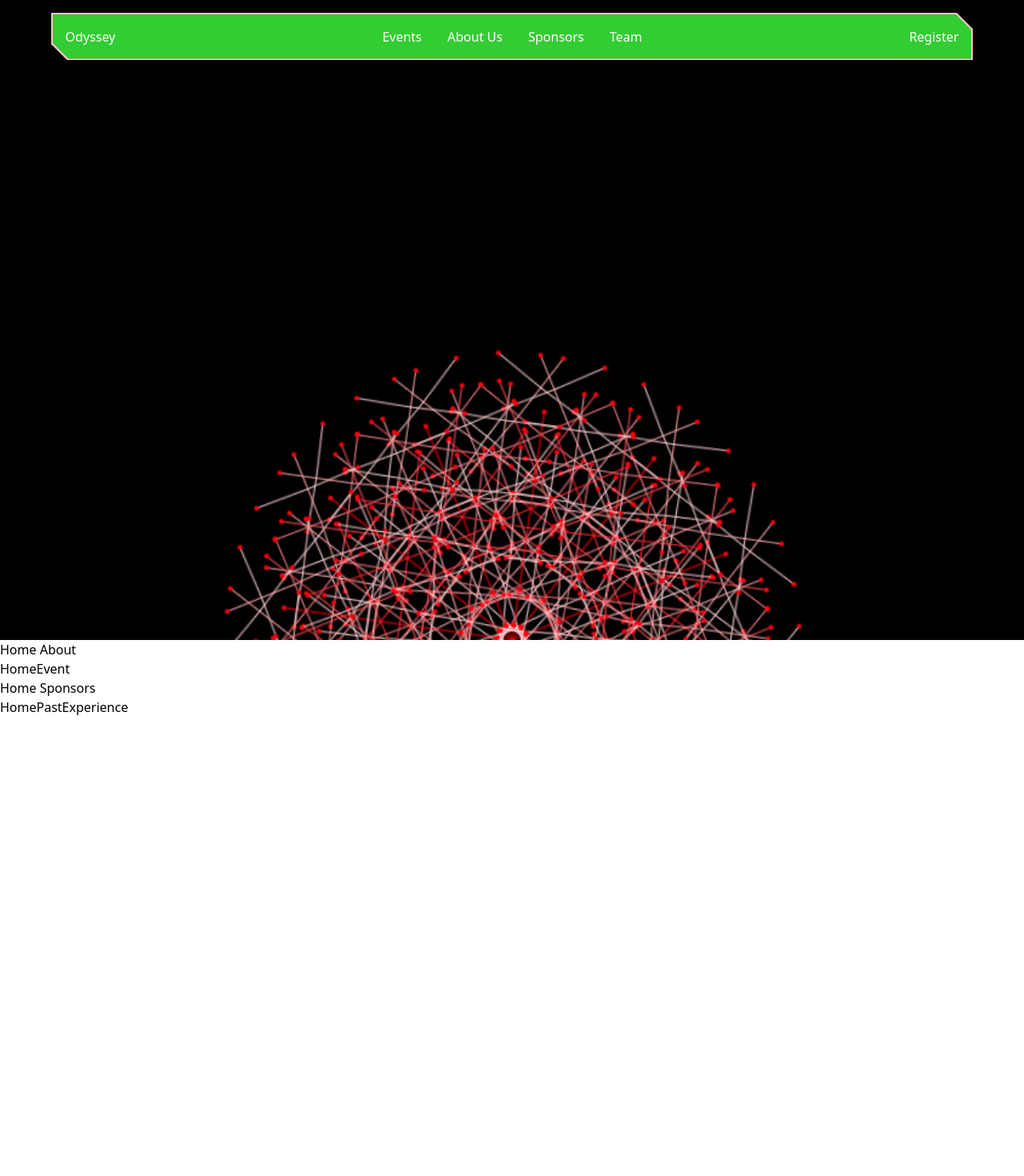
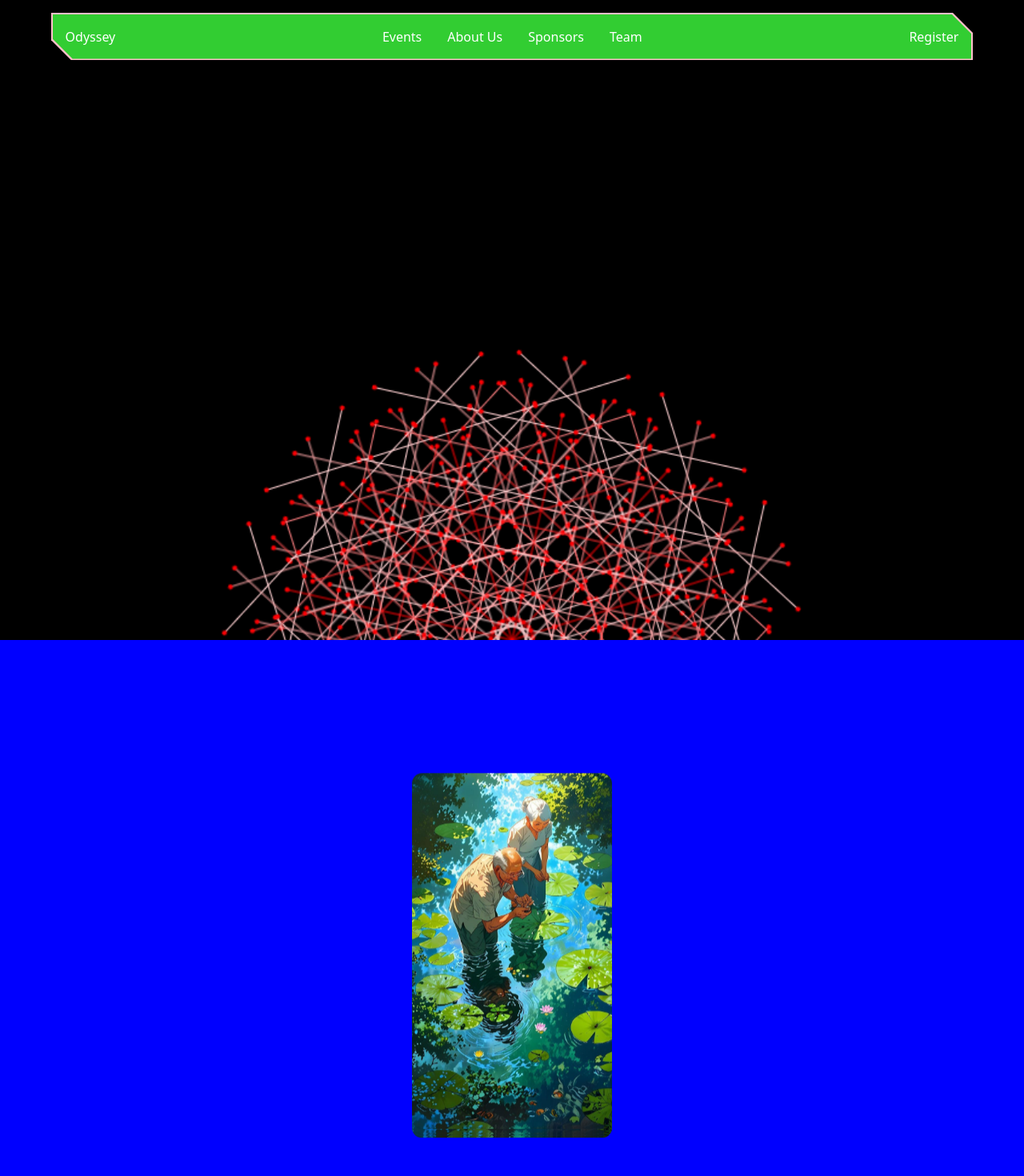
Before and after one commit to saicastic/odyssey, a Next.js app: page / in a window 1280 px wide. Shown: the top 1470 px of the page at 80% size. Before the commit the page ends 900 px from the top, so only its background shows below. Built offline with nearby package versions, Linux system fonts and the light colour scheme.

Commit message:
add homeevent changes 1

```diff
--- a/package.json
+++ b/package.json
@@ -9,6 +9,7 @@
     "lint": "next lint"
   },
   "dependencies": {
+    "@gsap/react": "^2.1.2",
     "gsap": "^3.12.7",
     "lenis": "^1.1.20",
     "next": "^15.1.7",
--- a/src/app/globals.css
+++ b/src/app/globals.css
@@ -11,18 +11,113 @@
 html,
 body {
   width: 100%;
-  height: 100%;
 }
 
 body {
   position: relative;
 }
 
-img,svg{
+img,
+svg {
   width: 100%;
   height: 100%;
   object-fit: cover;
 }
+
+section {
+  width: 100%;
+  height: 100vh;
+  background-color: pink;
+}
+
+.EventSec {
+  position: relative;
+  width: 100%;
+  height: 100vh;
+  background-color: blue;
+}
+
+.HomeEventCard {
+  position: absolute;
+  top: 50%;
+  left: 50%;
+  transform: translate(-50%, -50%);
+  width: 250px;
+  aspect-ratio: 9/16;
+  perspective: 1000px;
+}
+
+.HomeEventCard p {
+  position: absolute;
+  top: 50%;
+  left: 50%;
+  transform: translate(-50%, -50%);
+  text-align: center;
+  font-size: 20px;
+  font-weight: 500;
+}
+
+.cardWrapper {
+  position: absolute;
+  top: 50%;
+  left: 50%;
+  transform: translate(-50%, -50%);
+  width: 100%;
+  height: 100%;
+  animation: floating 3s infinite ease-in-out;
+}
+
+#card-1 .cardWrapper {
+  animation-delay: 0;
+}
+#card-2 .cardWrapper {
+  animation-delay: 0.2s;
+}
+#card-3 .cardWrapper {
+  animation-delay: 0.4s;
+}
+#card-4 .cardWrapper {
+  animation-delay: 0.6s;
+}
+
+.flipCardInner {
+  position: relative;
+  width: 100%;
+  height: 100%;
+  transform-style: preserve-3d;
+}
+
+.flipCardFront,
+.flipCardBack {
+  position: absolute;
+  width: 100%;
+  height: 100%;
+  backface-visibility: hidden;
+  border-radius: 0.8rem;
+  overflow: hidden;
+}
+
+.flipCardBack {
+  padding: 1rem;
+  background-color: #fff;
+  transform: rotateY(180deg);
+}
+
+@keyframes floating {
+  0% {
+    transform: translate(-50%, -50%);
+  }
+
+  50% {
+    transform: translate(-50%, -60%);
+  }
+
+  100% {
+    transform: translate(-50%, -50%);
+  }
+}
+
+/* container code  */
 
 /* xs */
 @media (min-width: 475px) {
--- a/src/app/page.js
+++ b/src/app/page.js
@@ -9,7 +9,7 @@ export default function Home() {
   return (
     <>
       <Hero />
-      <HomeAbout />
+      {/* <HomeAbout /> */}
       <HomeEvent />
       <HomeSponsors />
       <HomePastExperience />
--- a/src/components/Footer.jsx
+++ b/src/components/Footer.jsx
@@ -7,27 +7,6 @@ gsap.registerPlugin(ScrollTrigger);
 
 const Footer = () => {
   const footerRef = useRef(null);
-
-  useEffect(() => {
-    const footer = footerRef.current;
-
-    gsap.fromTo(
-      footer,
-      { opacity: 0, y: 100 }, // Initial state (hidden, pushed down)
-      {
-        opacity: 1,
-        y: 0,
-        duration: 1.5,
-        ease: "power3.out",
-        scrollTrigger: {
-          trigger: footer,
-          start: "top bottom", // When the top of footer enters the bottom of viewport
-          end: "top center", // Animation completes when the footer is in the center
-          scrub: true, // Smooth animation with scroll
-        },
-      }
-    );
-  }, []);
 
   return (
     <footer
--- a/src/components/sections/HomeEvent.jsx
+++ b/src/components/sections/HomeEvent.jsx
@@ -1,7 +1,22 @@
+"use client";
+
+import { useEffect, useReducer } from "react";
+import HomeEventCard from "../snippets/HomeEventCard";
+import gsap from "gsap";
+import { ScrollTrigger } from "gsap/ScrollTrigger";
+
 const HomeEvent = () => {
   return (
-    <section>
-      <h1>HomeEvent</h1>
+    <section className="EventSec">
+      {[...Array(4)].map((_, index) => (
+        <HomeEventCard
+          key={index}
+          id={`card-${index + 1}`}
+          frontSrc="/watergranny.jpg"
+          frontAlt="Card Image"
+          backText="Your card Details Appear here"
+        />
+      ))}
     </section>
   );
 };
--- /dev/null
+++ b/src/components/snippets/HomeEventCard.jsx
@@ -0,0 +1,26 @@
+import Image from "next/image";
+
+const HomeEventCard = ({ id, frontSrc, frontAlt, backText }) => {
+  return (
+    <div className="HomeEventCard" id={id}>
+      <div className="cardWrapper">
+        <div className="flipCardInner">
+          <div className="flipCardFront">
+            <Image
+              priority
+              src={frontSrc}
+              width={500}
+              height={500}
+              alt={frontAlt}
+            />
+          </div>
+          <div className="flipCardBack">
+            <p>{backText}</p>
+          </div>
+        </div>
+      </div>
+    </div>
+  );
+};
+
+export default HomeEventCard;
--- a/src/components/styles/Navbar.module.css
+++ b/src/components/styles/Navbar.module.css
@@ -5,7 +5,7 @@
   height: fit-content;
   color: white;
   padding-top: 1rem;
-  z-index:100;
+  z-index: 100;
 }
 
 .navMobile {
@@ -29,35 +29,46 @@
     width: 90%;
     /* border-radius: 0.5rem; */
     background-color: pink;
-    padding:0.1rem;
+    padding: 0.1rem;
     color: white;
     margin-inline: auto;
     display: flex;
     justify-content: space-between;
     align-items: center;
-    clip-path: polygon(0 0,calc(100% - 20px) 0,100% 20px,100% 100%,20px 100%, 0 calc(100% - 20px));
+    clip-path: polygon(
+      0 0,
+      calc(100% - 25px) 0,
+      100% 25px,
+      100% 100%,
+      25px 100%,
+      0 calc(100% - 25px)
+    );
   }
 
   .navDesktopInner {
     width: 100%;
     height: 100%;
     /* border-radius: calc(0.5rem - 0.15rem); */
-    background-color:limegreen;
+    background-color: limegreen;
     margin-inline: auto;
     color: white;
     display: flex;
     justify-content: space-between;
-   padding: 1rem;
+    padding: 1rem;
     align-items: center;
-    clip-path: polygon(0 0,calc(100% - 20px) 0,100% 20px,100% 100%,20px 100%, 0 calc(100% - 20px));
+    clip-path: polygon(
+      0 0,
+      calc(100% - 25px) 0,
+      100% 25px,
+      100% 100%,
+      25px 100%,
+      0 calc(100% - 25px)
+    );
   }
-
 
   .glowingBorder {
     display: block;
-
   }
-
 
   .navDesktop .navLeft {
   }
```
Also changed, not shown: public/watergranny.jpg (added), 1 other file (tests, documents, lock files or other folders).
